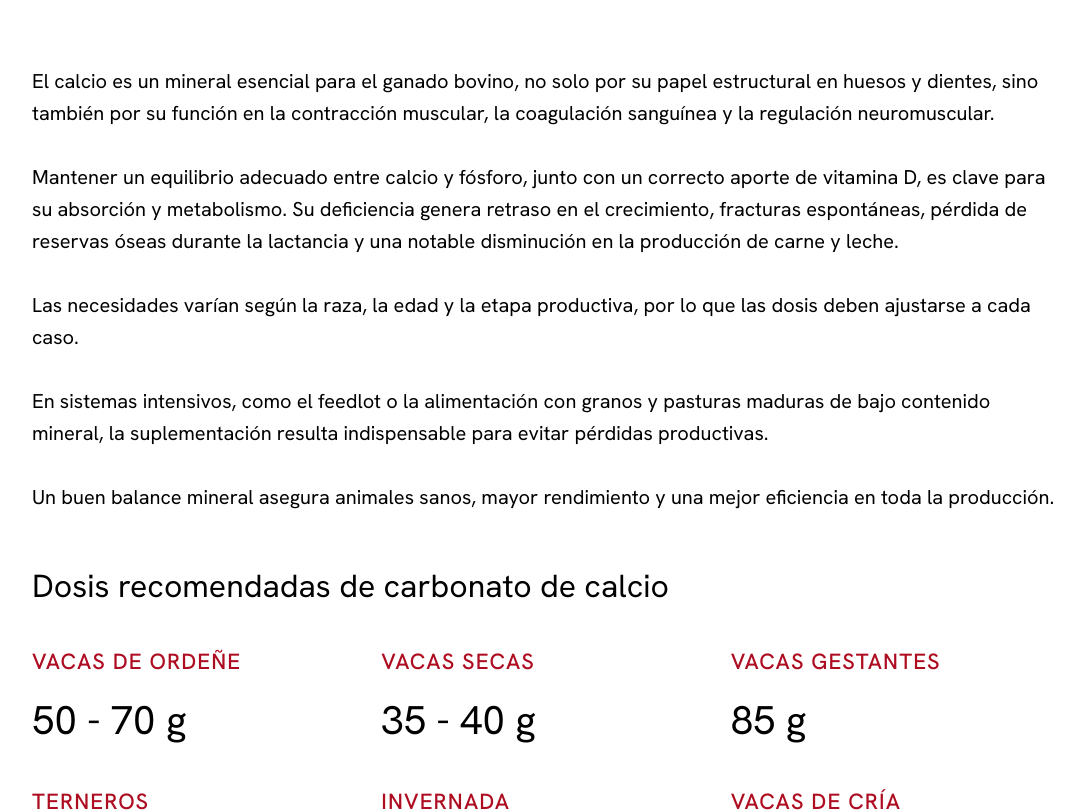
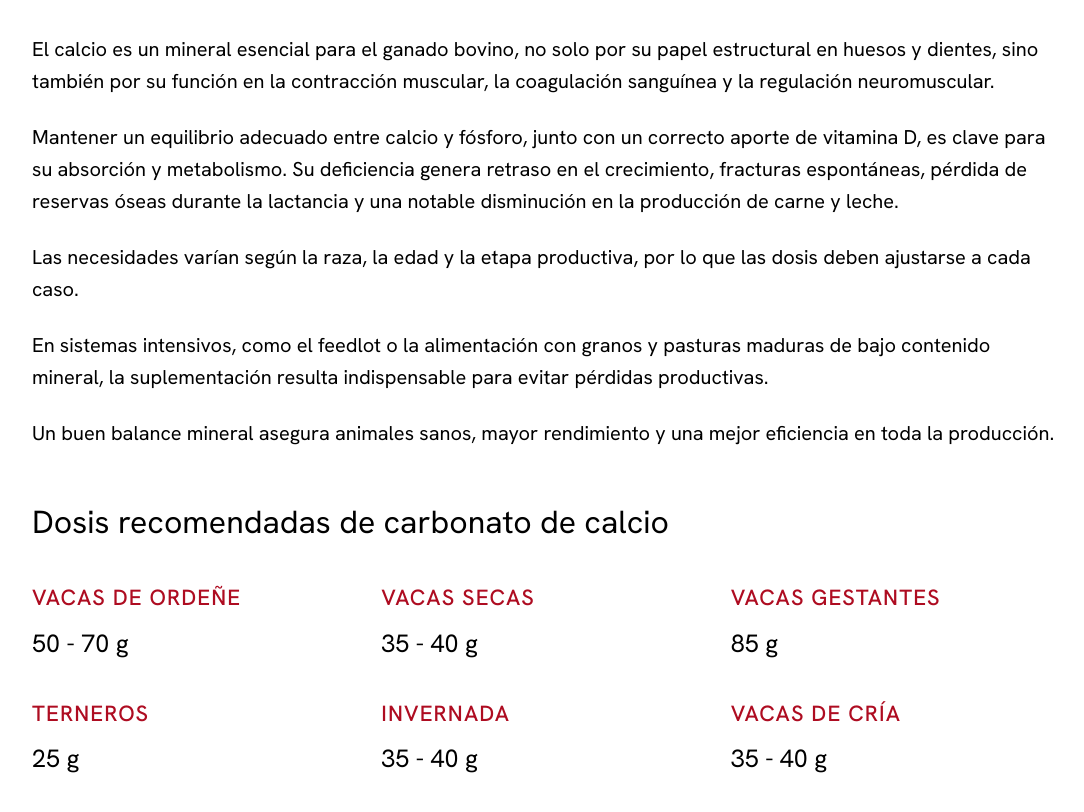
Before and after one commit to juansarachaga/domingogonzalez-cia, a Next.js app: page /producto in a window 1280 px wide. Shown: the part 3620-4432 px from the top of the page, without its empty margins (96-1180 px from the left). Built offline with nearby package versions, Linux system fonts and the light colour scheme.

Commit message:
ultimos cambios pedidos

```diff
--- a/components/Aliados.js
+++ b/components/Aliados.js
@@ -22,18 +22,18 @@ export default function AliadosEstrategicos() {
     "16marca.png",
     "17marca.png",
     "18marca.png",
-
   ]
 
   return (
-    <section
-    className="w-full py-16 bg-white mt-20" id="aliados">
-      <div className="max-w-7xl mx-auto px-6 lg:px-12 flex flex-col items-center">
-        <span className="font-['Hanken_Grotesk'] font-light text-[18px] tracking-[0.05em] text-[#AE0C21] uppercase mb-4">
+    <section className="w-full py-16 bg-white mt-20" id="aliados">
+      {/* ✅ CAMBIO: más márgenes laterales en mobile */}
+      <div className="max-w-7xl mx-auto px-4 sm:px-6 lg:px-12 flex flex-col items-center">
+        <span className="font-['Hanken_Grotesk'] font-light text-[16px] sm:text-[18px] tracking-[0.05em] text-[#AE0C21] uppercase mb-4">
           ALIADOS ESTRATÉGICOS
         </span>
 
-        <h2 className="font-['Hanken_Grotesk'] font-normal text-[40px] text-center text-black mb-10">
+        {/* ✅ CAMBIO: título más chico en mobile */}
+        <h2 className="font-['Hanken_Grotesk'] font-normal text-[26px] sm:text-[34px] lg:text-[40px] text-center text-black mb-10">
           Nos eligen, crecemos juntos
         </h2>
 
--- a/components/LogrosYServicios.js
+++ b/components/LogrosYServicios.js
@@ -75,7 +75,7 @@ export default function LogrosYServicios() {
       {/* Línea superior izquierda */}
       <div className="w-1/3 border-t-[8px] border-[#AE0C21]/10 mt-12 mr-auto" />
 
-      {/* SERVICIOS (Esta parte no se tocó y sigue igual) */}
+      {/* SERVICIOS (iconos estáticos: sin hover ni redirección) */}
       <div className="max-w-7xl mx-auto px-8 sm:px-10 md:px-12 lg:px-16">
 
         <div className="text-center mb-12 mt-16 max-w-lg mx-auto">
@@ -95,17 +95,16 @@ export default function LogrosYServicios() {
 
         <div className="grid grid-cols-2 md:grid-cols-5 gap-4 text-center">
           {servicios.map((s) => (
-            <a
+            <div
               key={s.id}
-              href={`#${s.id}`}
-              className="max-w-xs mx-auto p-6 rounded-md border border-transparent transition duration-300 group flex flex-col"
+              className="max-w-xs mx-auto p-6 rounded-md border border-transparent flex flex-col"
             >
               <Image
                 src={s.img}
                 alt={s.nombre}
                 width={60}
                 height={60}
-                className="mx-auto mb-4 transition-transform duration-300 group-hover:scale-110"
+                className="mx-auto mb-4"
               />
               <h3 className="
                 text-[18px] sm:text-[20px] font-medium tracking-[0.05em] text-[#AE0C21] mb-2
@@ -113,12 +112,12 @@ export default function LogrosYServicios() {
               ">
                 {s.nombre}
               </h3>
-            </a>
+            </div>
           ))}
         </div>
 
         <div className="flex justify-center mb-20">
-          <Link href="/producto">
+          <Link href="/producto/#usosDelProducto">
             <button className="w-[120px] h-[40px] rounded-full border border-[#AE0C21] bg-[#AE0C21] text-white font['Hanken_Grotesk'] font-normal text-[16px] transition hover:bg-[#8B091A] mt-10">
                Conocé más
             </button>
--- a/components/la-empresa/hero-empresa.js
+++ b/components/la-empresa/hero-empresa.js
@@ -9,7 +9,7 @@ export default function Hero() {
     >
       {/* Imagen optimizada con Next */}
       <Image
-        src="/img/la-empresa/banner-empresa.png"
+        src="/img/la-empresa/banner-empresa.jpeg"
         alt="Banner La Empresa"
         fill
         priority
--- a/components/la-empresa/nuestraHistoria.js
+++ b/components/la-empresa/nuestraHistoria.js
@@ -23,7 +23,7 @@ export default function NuestraHistoria() {
 
         <p className="text-[18px] font-normal text-gray-700 leading-[130%] max-w-3xl mx-auto mb-16 mt-10">
           Desde 1943, sinónimo de confianza en nutrición animal
-Domingo González y Cía S.A. nace en 1943 en Los Talas, Berisso, como lavadero y molienda de conchilla. Con más de 80 años de trayectoria, somos pioneros en el desarrollo de la alimentación animal en Argentina.
+Domingo González y Cía S.A. nace en Los Talas, Berisso, como lavadero y molienda de conchilla. Con más de 80 años de trayectoria, somos pioneros en el desarrollo de la alimentación animal en Argentina.
         </p>
 
         {/* --- Números destacados --- */}
--- a/components/producto/nuestrosProductos.js
+++ b/components/producto/nuestrosProductos.js
@@ -67,7 +67,7 @@ La deficiencia de calcio impacta directamente en la producción avícola, genera
 
 La carencia de calcio se observa especialmente en sistemas de postura, aunque también afecta a los parrilleros, provocando fracturas, menor engorde y bajo rendimiento. Una correcta suplementación mejora la absorción mineral, fortalece la estructura ósea y optimiza resultados productivos generales.
       `,
-      dosisTitulo: "Recomendaciones de inclusión de carbonato de calcio",
+      dosisTitulo: "Dosis recomendadas de carbonato de calcio",
       dosis: [
         { label: "POLLOS 0 A 8 SEMANAS", valor: "2,5 % (≈ 0,9 % Ca)" },
         { label: "POLLOS 8 A 10 SEMANAS", valor: "1,5 % (≈ 0,6 % Ca)" },
@@ -85,7 +85,7 @@ El calcio es un elemento fundamental en el desarrollo esquelético del cerdo y c
 
 Un adecuado aporte de calcio permite maximizar el rendimiento productivo y mantener animales más sanos y eficientes en cada etapa de su ciclo.
       `,
-      dosisTitulo: "Recomendaciones de inclusión diaria de carbonato de calcio",
+      dosisTitulo: "Dosis recomendadas de carbonato de calcio",
       dosis: [
         { label: "CRECIMIENTO 5 A 10 KG PV", valor: "12 a 15 g/día (≈ 0,8 % Ca)" },
         { label: "CRECIMIENTO 20 A 35 KG PV", valor: "25 a 30 g/día (≈ 0,65 % Ca)" },
@@ -100,8 +100,7 @@ Un adecuado aporte de calcio permite maximizar el rendimiento productivo y mante
   const info = textos[activo]
 
   return (
-    <section id="usosDelProducto"
-    className="relative w-full py-20 bg-white np-section">
+    <section id="usosDelProducto" className="relative w-full py-20 bg-white np-section">
       <div className="max-w-7xl mx-auto mt-20">
         {/* Galería siempre horizontal */}
         <div className="flex w-full h-[360px] sm:h-[420px]">
@@ -122,9 +121,7 @@ Un adecuado aporte de calcio permite maximizar el rendimiento productivo y mante
 
               <div
                 className={`absolute inset-0 flex flex-col items-center justify-center text-center transition-all duration-500 p-4 ${
-                  activo === p.id
-                    ? "bg-[#AE0C2166]"
-                    : "bg-white/70 hover:bg-[#AE0C21]/40"
+                  activo === p.id ? "bg-[#AE0C2166]" : "bg-white/70 hover:bg-[#AE0C21]/40"
                 }`}
               >
                 <Image
@@ -169,9 +166,20 @@ Un adecuado aporte de calcio permite maximizar el rendimiento productivo y mante
             {info.titulo}
           </h3>
 
-          <p className="whitespace-pre-line text-[18px] sm:text-[20px] leading-[160%] mb-10 sm:mb-12 text-black">
-            {info.descripcion}
-          </p>
+          {/* ✅ CAMBIO (opción recomendada): render en párrafos reales */}
+          <div className="mb-10 sm:mb-12 text-black">
+            {info.descripcion
+              .trim()
+              .split(/\n\s*\n/) // separa por líneas en blanco
+              .map((parrafo, idx) => (
+                <p
+                  key={idx}
+                  className="text-[18px] sm:text-[20px] leading-[160%] mb-6 whitespace-pre-line"
+                >
+                  {parrafo.trim()}
+                </p>
+              ))}
+          </div>
 
           <h4 className="text-[26px] sm:text-[32px] font-normal mb-8 text-black">
             {info.dosisTitulo}
@@ -183,7 +191,9 @@ Un adecuado aporte de calcio permite maximizar el rendimiento productivo y mante
                 <p className="text-[22px] uppercase tracking-[0.05em] mb-2 text-[#AE0C21] font-medium">
                   {d.label}
                 </p>
-                <p className="text-[32px] sm:text-[40px] text-black">
+
+                {/* ✅ Tipografía del valor más chica */}
+                <p className="text-[24px] sm:text-[30px] md:text-[25px] text-black">
                   {d.valor}
                 </p>
               </div>
```
Also changed, not shown: public/img/la-empresa/banner-empresa.jpeg (added), 1 other file (tests, documents, lock files or other folders).
